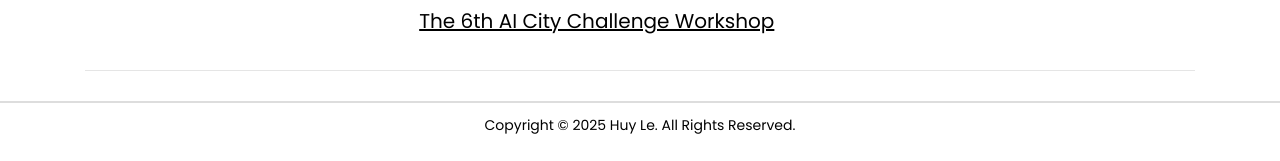
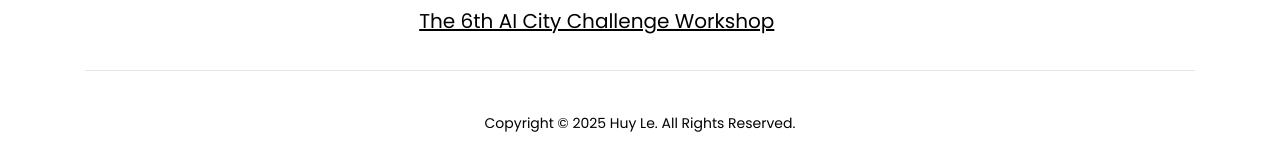
Before and after one commit to lehuy1611/lehuy1611.github.io, a Jekyll site: the page built from publication.html, in a window 1280 px wide. Shown: the part 2299-2460 px from the top of the page. Built offline with Jekyll 4.4.1, drawn with Linux system fonts in a browser that asks for light colours; nearby versions of some CDN libraries; library files that are not in the unit come from our copies; a style sheet for code colours, icons or effects is not loaded.

Commit message:
update images

```diff
--- a/publication.html
+++ b/publication.html
@@ -44,7 +44,7 @@ layout: null
             color: #000;
             bottom: 0;
             font-size: 14px;
-            border-top: 2px solid #ddd; /* Adds a thin gray line at the top of the footer */
+            /* border-top: 2px solid #ddd; Adds a thin gray line at the top of the footer */
         }
 
         /* Ensuring footer is at the bottom of the page */
```
